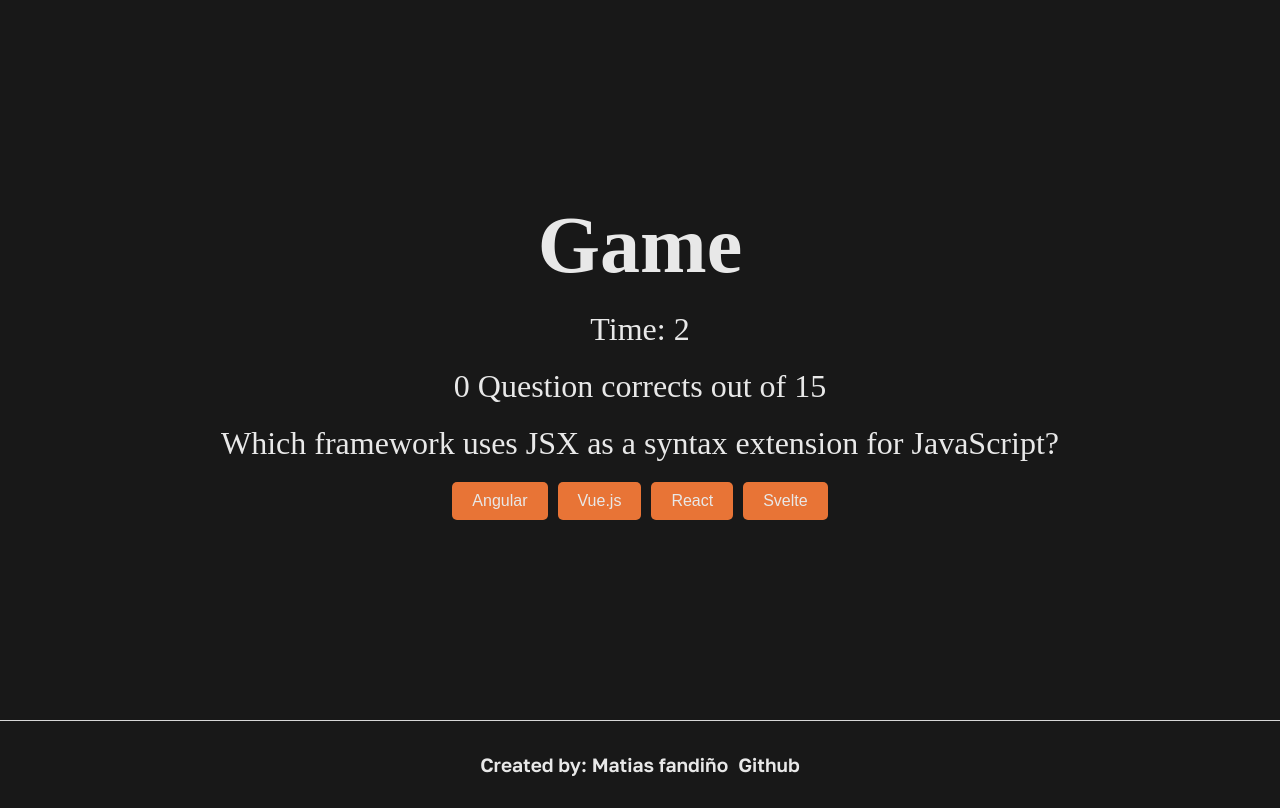
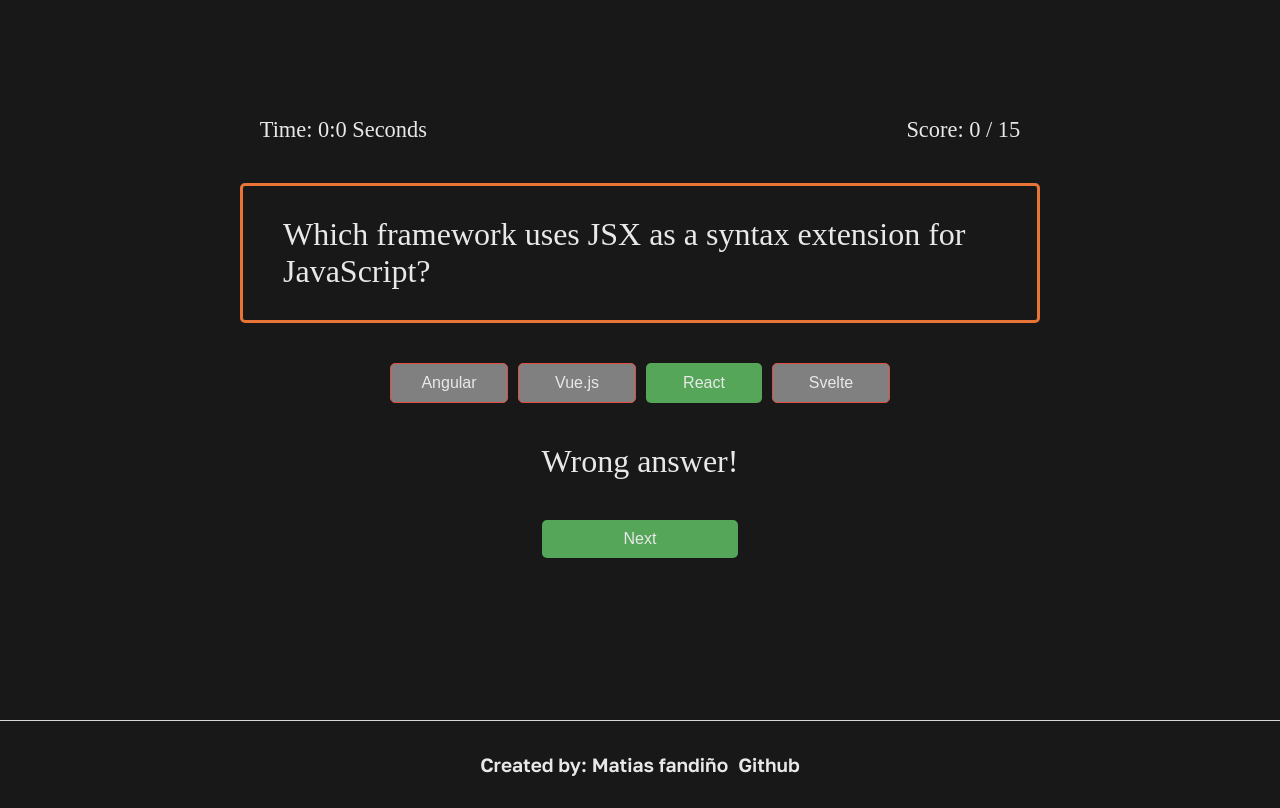
Before and after one commit to matifandy8/guess-the-framework, a Next.js app: page /game in a window 1280 px wide. Both pictures are taken after a click on the button "Angular". Built offline with nearby package versions, Linux system fonts and the light colour scheme.

Commit message:
feat: improve performance and ui

```diff
--- a/src/app/game/page.tsx
+++ b/src/app/game/page.tsx
@@ -1,66 +1,68 @@
 "use client";
-import { useEffect, useState } from "react";
+import { useEffect, useState, useCallback } from "react";
 import { gameData } from "../data/questions";
 import styles from "./styles.module.css";
 
 export default function Game() {
   const [currentIndex, setCurrentIndex] = useState(0);
   const [score, setScore] = useState(0);
-  const [answered, setAnswered] = useState(false);
   const [timer, setTimer] = useState(10);
+  const [message, setMessage] = useState("");
+
+  const questions = gameData.questions;
+  const lastQuestion = currentIndex === questions.length - 1;
+  const answered = message !== "";
 
   useEffect(() => {
     if (timer > 0 && !answered) {
-      const interval = setInterval(() => {
-        setTimer((prev) => prev - 1);
-      }, 1000);
+      const interval = setInterval(() => setTimer((prev) => prev - 1), 1000);
       return () => clearInterval(interval);
     } else if (timer === 0 && !answered) {
-      setAnswered(true);
+      setMessage("Time's up!");
     }
   }, [timer, answered]);
 
-  const questions = gameData.questions;
+  const handleGuess = useCallback(
+    (option: string) => {
+      setTimer(0);
+      const isCorrect = option === questions[currentIndex].answer;
+      setMessage(isCorrect ? "Correct answer!" : "Wrong answer!");
+      if (isCorrect) setScore((prev) => prev + 1);
+    },
+    [currentIndex, questions]
+  );
 
-  const lastQuestion = currentIndex === questions.length - 1;
+  const handleNext = useCallback(() => {
+    setCurrentIndex((prev) => prev + 1);
+    setMessage("");
+    setTimer(10);
+  }, []);
 
-  const handleGuess = (option: string) => {
-    if (option === questions[currentIndex].answer) {
-      setScore(score + 1);
-      setAnswered(true);
-    }
-  };
-
-  const handleNext = () => {
-    setCurrentIndex(currentIndex + 1);
-    setAnswered(false);
-    setTimer(10);
-  };
-
-  const handleResetGame = () => {
+  const handleResetGame = useCallback(() => {
     setCurrentIndex(0);
     setScore(0);
-    setAnswered(false);
+    setMessage("");
     setTimer(10);
-  };
+  }, []);
 
   return (
     <div className={styles.container}>
-      <h1 className={styles.title}>Game</h1>
-      <span className={styles.timer}>Time: {timer}</span>
-      <span className={styles.score}>
-        {score} Question corrects out of {questions.length}
-      </span>
+      <div className={styles.info}>
+        <span className={styles.timer}>Time: 0:{timer} Seconds</span>
+        <span className={styles.score}>
+          Score: {score} / {questions.length}
+        </span>
+      </div>
       <p className={styles.question}>{questions[currentIndex].question}</p>
       <div className={styles.options}>
         {questions[currentIndex].options.map((option) => (
           <button
             key={option}
             className={`${styles.option} ${
-              answered
-                ? option === questions[currentIndex].answer
-                  ? styles.correct
-                  : styles.wrong
+              answered && option === questions[currentIndex].answer
+                ? styles.correct
+                : answered
+                ? styles.wrong
                 : ""
             }`}
             onClick={() => handleGuess(option)}
@@ -70,13 +72,24 @@ export default function Game() {
           </button>
         ))}
       </div>
-      {answered && (
-        <button
-          className={lastQuestion ? styles.tryagainButton : styles.nextButton}
-          onClick={lastQuestion ? handleResetGame : handleNext}
-        >
-          {lastQuestion ? "Try Again" : "Next"}
-        </button>
+      <div className={styles.buttonContainer}>
+        {answered && <p className={styles.message}>{message}</p>}
+        {answered && !lastQuestion && (
+          <button className={styles.nextButton} onClick={handleNext}>
+            Next
+          </button>
+        )}
+      </div>
+      {lastQuestion && (
+        <dialog className={styles.dialog} open>
+          <h1>Game Over</h1>
+          <p>
+            Your final score is {score} / {questions.length}
+          </p>
+          <button onClick={handleResetGame} className={styles.tryAgainButton}>
+            Play Again
+          </button>
+        </dialog>
       )}
     </div>
   );
--- a/src/app/game/styles.module.css
+++ b/src/app/game/styles.module.css
@@ -4,44 +4,60 @@
   justify-content: center;
   align-items: center;
   min-height: 90vh;
+  padding: 20px;
+  box-sizing: border-box;
 }
 
 .title {
-  font-size: 5rem;
-  color: white;
+  font-size: 4rem;
+  color: var(--text-white);
+  margin: 0;
 }
 
-.timer {
-  font-size: 2rem;
-  color: white;
-  margin-top: 20px;
+.info {
+  display: flex;
+  width: 100%;
+  justify-content: space-around;
 }
 
+.timer,
 .score {
+  font-size: 1.4rem;
+  color: var(--text-white);
+  margin: 0;
+}
+.question {
   font-size: 2rem;
-  color: white;
-  margin-top: 20px;
+  margin-top: 40px;
+  color: var(--text-white);
+  border: 3px solid var(--color-orange);
+  padding: 30px 40px;
+  border-radius: var(--border-radius);
+  max-width: 800px;
 }
 
-.question {
-  margin-top: 20px;
-  font-size: 2rem;
-  color: white;
-}
 .options {
   display: flex;
+  flex-wrap: wrap;
   gap: 10px;
-  margin-top: 20px;
+  margin-top: 40px;
+  justify-content: center;
+  width: 100%;
+  max-width: 500px;
 }
+
 .option {
   background-color: var(--color-orange);
-  color: white;
+  color: var(--text-white);
   border: none;
   padding: 10px 20px;
-  font-size: 16px;
-  border-radius: 5px;
+  font-size: 1rem;
+  border-radius: var(--border-radius);
   cursor: pointer;
-  transition: background-color 0.3s ease;
+  transition: background-color var(--transition-duration) ease;
+  flex: 1;
+  max-width: calc(50% - 10px);
+  box-sizing: border-box;
 }
 
 .option:hover {
@@ -57,41 +73,60 @@
   cursor: not-allowed;
 }
 
+.buttonContainer {
+  height: 200px;
+  display: flex;
+  flex-direction: column;
+}
+
+.nextButton,
+.tryAgainButton {
+  margin-top: 40px;
+  padding: 10px 20px;
+  font-size: 1rem;
+  border-radius: var(--border-radius);
+  cursor: pointer;
+  transition: background-color var(--transition-duration) ease;
+  border: none;
+}
+
 .nextButton {
-  margin-top: 20px;
-  background-color: green;
-  color: white;
-  border: none;
-  padding: 10px 20px;
-  font-size: 16px;
-  border-radius: 5px;
-  cursor: pointer;
-  transition: background-color 0.3s ease;
+  background-color: var(--color-green);
+  color: var(--text-white);
 }
 
 .nextButton:hover {
   background-color: darkgreen;
 }
 
-.nextButton:active {
-  background-color: darkgreen;
+.tryAgainButton {
+  background-color: var(--color-red);
+  color: var(--text-white);
 }
 
-.tryAgainButton {
-  margin-top: 20px;
-  background-color: red;
-  color: white;
-  border: none;
-  padding: 10px 20px;
-  font-size: 16px;
+.tryAgainButton:hover {
+  background-color: darkred;
+}
+
+.dialog {
+  margin: 10% auto;
+  width: 80%;
+  max-width: 350px;
+  background-color: #fff;
+  padding: 34px;
+  border: 0;
   border-radius: 5px;
-  cursor: pointer;
-  transition: background-color 0.3s ease;
 }
 
 .correct {
-  background-color: green;
-  animation: correct 0.3s ease;
+  background-color: var(--color-green);
+  animation: correct var(--transition-duration) ease;
+}
+
+.message {
+  margin-top: 40px;
+  font-size: 2rem;
+  color: var(--text-white);
 }
 
 @keyframes correct {
@@ -105,12 +140,14 @@
     transform: scale(1);
   }
 }
+
 .correct[disabled] {
-  background-color: green;
+  background-color: var(--color-green);
   cursor: not-allowed;
 }
+
 .wrong {
-  border: 1px solid red;
+  border: 1px solid var(--color-red);
 }
 
 @media screen and (max-width: 768px) {
@@ -119,7 +156,7 @@
   }
 
   .option {
-    width: 100%;
+    max-width: 100%;
   }
 
   .nextButton {
@@ -130,10 +167,7 @@
     font-size: 3rem;
   }
 
-  .score {
-    font-size: 1.5rem;
-  }
-
+  .score,
   .question {
     font-size: 1.5rem;
   }
--- a/src/app/globals.css
+++ b/src/app/globals.css
@@ -10,6 +10,11 @@
   --border-radius: 12px;
   --font-golos: "GolosText";
   --color-orange: #ff7225;
+  --color-green: #4caf50;
+  --color-red: #f44336;
+  --text-white: #ffffff;
+  --transition-duration: 0.3s;
+  --border-radius: 5px;
 }
 
 * {
```
